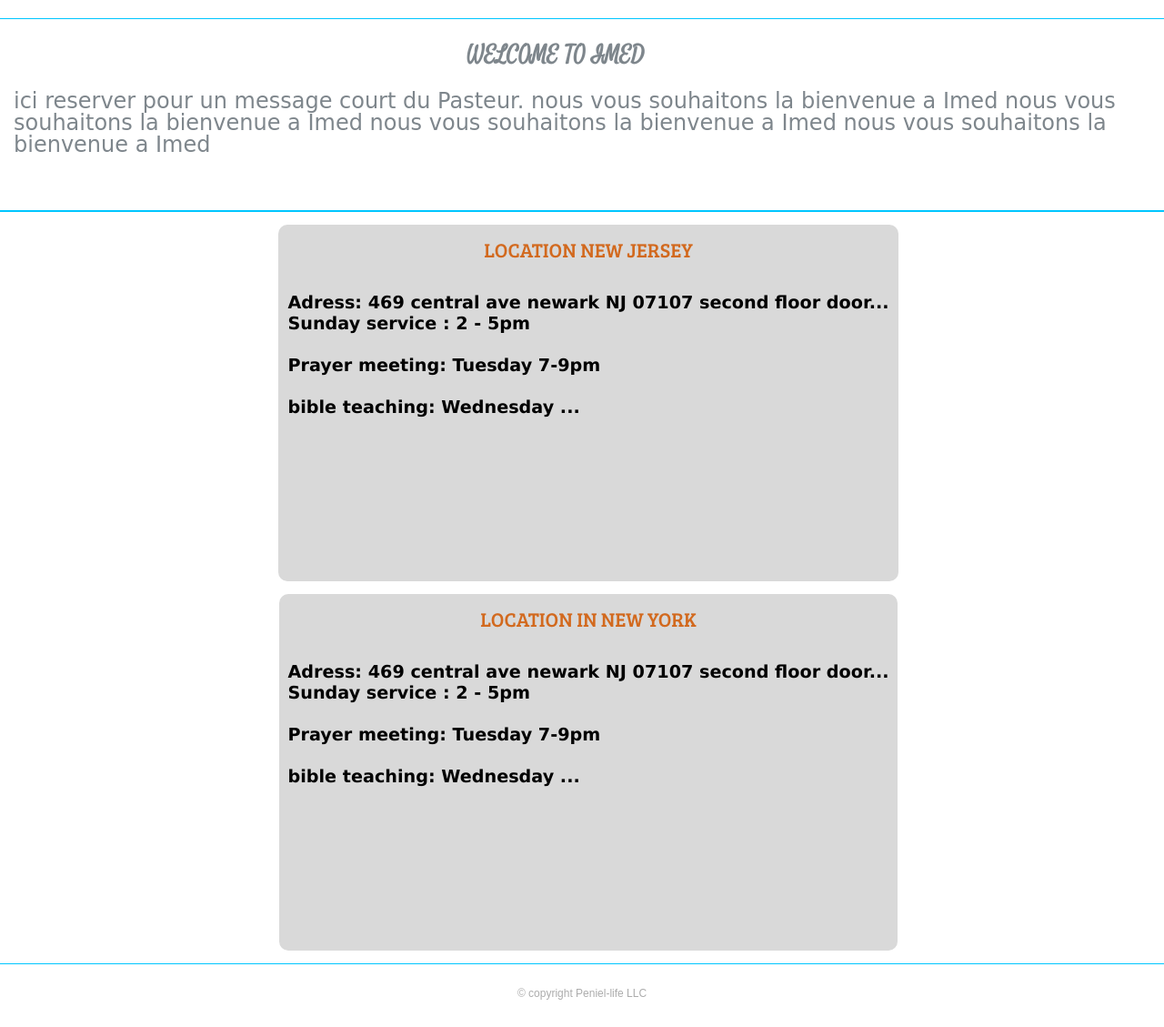
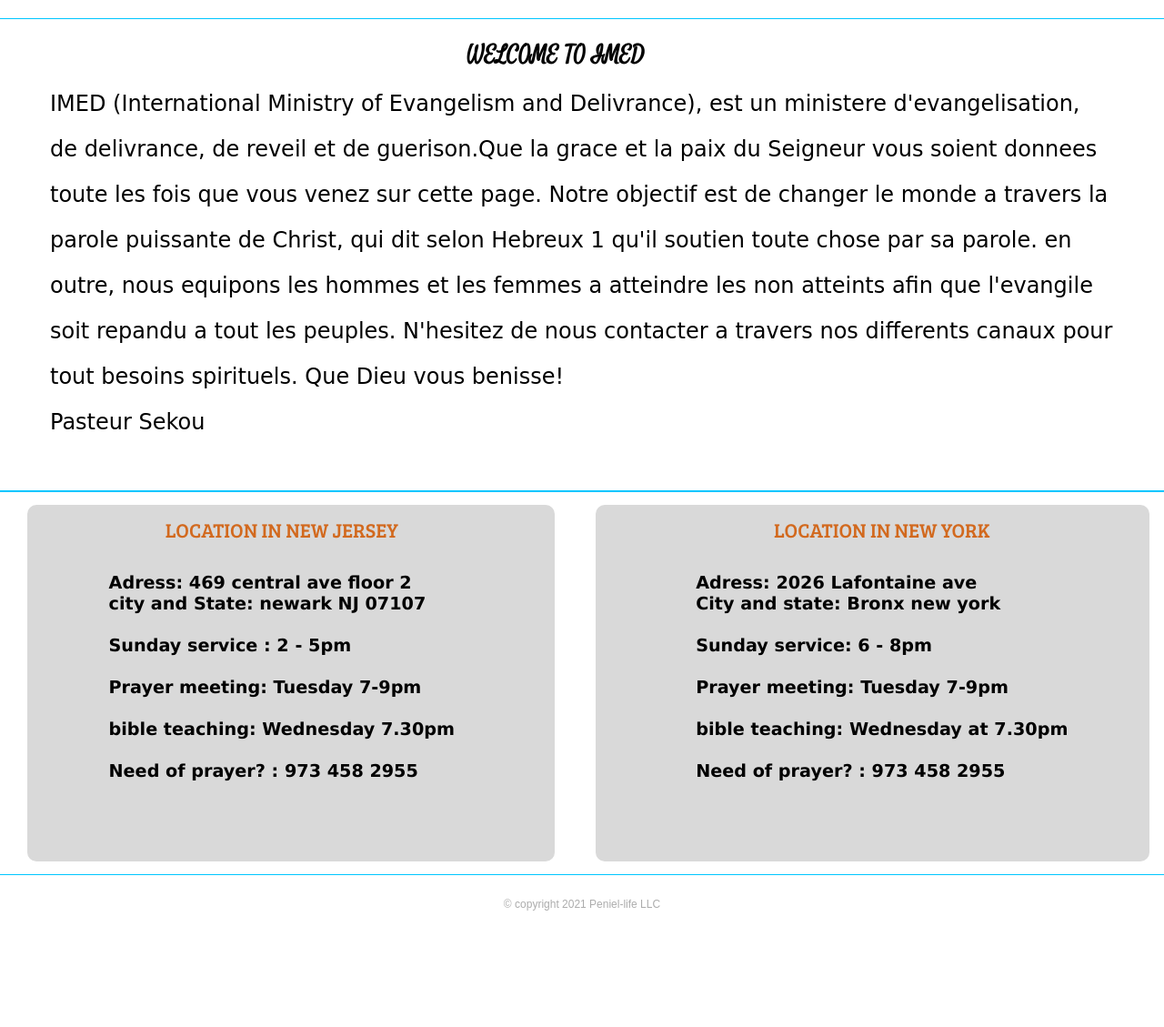
Before and after one commit to Peniel2020/IMED, a plain HTML site: page index.html in a window 1280 px wide. Shown: the part 533-1662 px from the top of the page at 91% size. After the commit the page ends 1564 px from the top, so only its background shows below. Drawn offline with Linux system fonts and the light colour scheme.

Commit message:
dif. text and some design work

```diff
--- a/css/style.css
+++ b/css/style.css
@@ -1,7 +1,7 @@
 /* Website template by freewebsitetemplates.com */
 body {
 	/* background: url(../images/bg-body.jpg) repeat; */
-	color: #7e868c;
+	/* color: #7e868c; */
 	font-family: Arial, Helvetica, sans-serif;
 	font-size: 14px;
 	margin: 0;
@@ -283,6 +283,8 @@
 	background-color: #d9d9d9;
 	margin: 7px;
 	flex-wrap: nowrap;
+	padding-right: 110px;
+    padding-left: 90px
 }
 
 .news h2{
@@ -452,6 +454,8 @@
 	border-radius: 10px !important;
 	background-color: #d9d9d9;
 	flex-wrap: nowrap;
+	padding-right: 90px;
+    padding-left: 110px
 }
 
 #body div.body div div.help {
@@ -890,7 +894,7 @@
 	font-family: 'Conv_BreeSerif-Regular';
 	font-size: 18px;
 	font-weight: normal;
-	margin: 0;
+	margin: 0 0 0 140px;
 	padding: 0 0 7px;
 	text-transform: uppercase;
 }
@@ -1142,8 +1146,9 @@
 #labienvenue{
 	font-family: 'Courgette', cursive;
 	font-size:x-large;
-	padding: 10px;
-	padding: 15 0 0 5px;
+	margin-right: 50px;
+	margin-left: 50px;
+	line-height: 50px;
 }
 
 .pastor-img{
@@ -1156,5 +1161,7 @@
 	}
 	.imedNJ{
 		font-size: 1.5rem;
+		padding-left: 100px;
+		padding-right: 100px;
 	}
   }
--- a/index.html
+++ b/index.html
@@ -45,23 +45,25 @@
 
 					<div id="ImedWelcome">
 						<p class="Welcometitle">WELCOME TO IMED</p> <br>
-						<p id="labienvenue"> ici reserver pour un  message court du Pasteur.  nous vous souhaitons la bienvenue a Imed
-						nous vous souhaitons la bienvenue a Imed
-						nous vous souhaitons la bienvenue a Imed
-						nous vous souhaitons la bienvenue a Imed </p>
+						<p id="labienvenue"> IMED (International Ministry of Evangelism and Delivrance), est un ministere d'evangelisation, de delivrance, de reveil et de guerison.Que la grace et la paix du Seigneur vous soient donnees
+							toute les fois que vous venez sur cette page. Notre objectif est de changer le monde a travers la parole puissante de Christ, qui dit selon Hebreux 1 qu'il soutien toute chose par sa parole.
+							en outre, nous equipons les hommes et les femmes a atteindre les non atteints afin que l'evangile soit repandu a tout les peuples. N'hesitez de nous contacter a travers nos differents canaux pour tout besoins spirituels. Que Dieu vous benisse!<br>
+							Pasteur Sekou </p>
 
 					</div>
 				</div>
 			</div>
 			<div class="contact">
 					<div class="news">
-						<h2>LOCATION New Jersey</h2>
+						<h2>LOCATION IN NEW JERSEY</h2>
 						<br>
 						<br>
 						<div class="imedNJ">
-							Adress: 469 central ave newark NJ 07107 second floor door... <br>  Sunday service
+							Adress: 469 central ave floor 2 <br> city and State: newark NJ 07107 <br> <br>  Sunday service
 								: 2 - 5pm <br> <br> Prayer meeting: Tuesday 7-9pm <br> <br>
-							bible teaching: Wednesday ...
+							bible teaching: Wednesday 7.30pm <br> <br>
+							Need of prayer? : 973 458 2955
+
 						</div>
 					</div>
 					<div class="help">
@@ -69,9 +71,11 @@
 						<br>
 						<br>
 						<div class="imedNJ">
-							Adress: 469 central ave newark NJ 07107 second floor door... <br> Sunday service
-								: 2 - 5pm <br> <br> Prayer meeting: Tuesday 7-9pm <br> <br>
-							bible teaching: Wednesday ...
+							Adress: 2026 Lafontaine ave <br>
+							City and state: Bronx new york  <br>
+							<br> Sunday service: 6 - 8pm <br> <br> Prayer meeting: Tuesday 7-9pm <br> <br>
+							bible teaching: Wednesday at 7.30pm <br> <br>
+							Need of prayer? : 973 458 2955
 						</div>
 
 
@@ -81,7 +85,7 @@
 		<div id="footer">
 
 			<p>
-				&copy; copyright Peniel-life LLC
+				&copy; copyright 2021 Peniel-life LLC
 			</p>
 		</div>
 		<script src="./work.js"></script>
```
Also changed, not shown: about.html (+10 -13 lines), campaigns.html (+1 -1 lines), getinvolved.html (+7 -8 lines).
